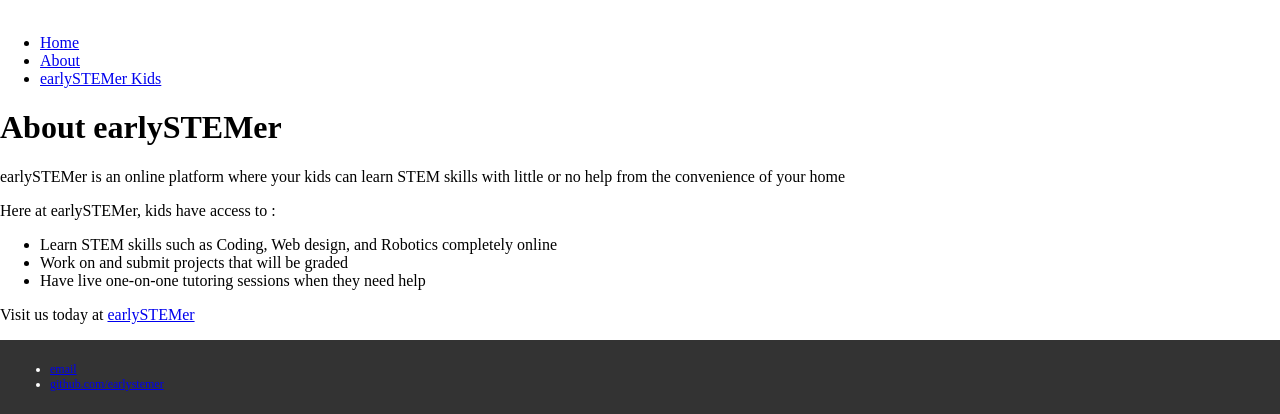
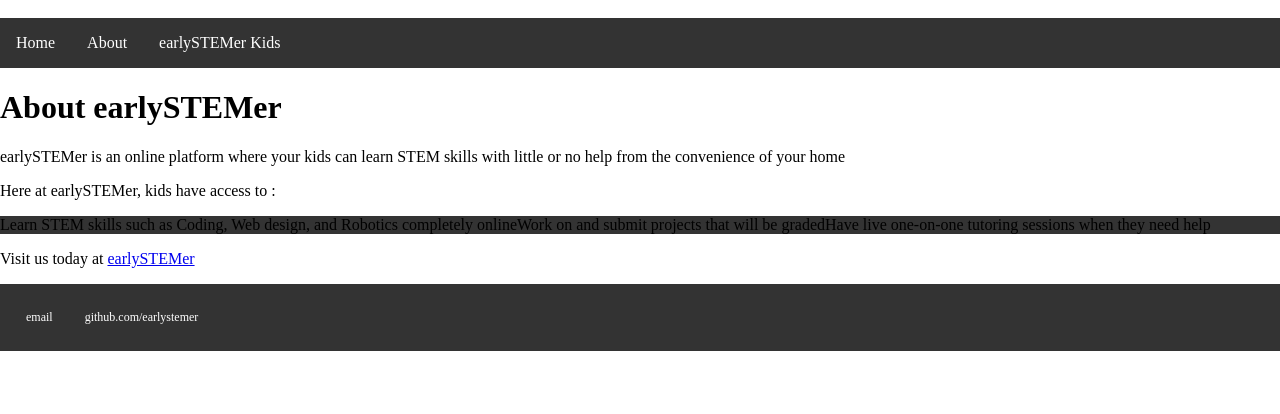
Before and after one commit to earlystemer/earlystemer.github.io, a plain HTML site: page about.html in a window 1280 px wide. Shown: the part 422-836 px from the top of the page. After the commit the page ends 800 px from the top, so only its background shows below. Drawn offline with Linux system fonts and the light colour scheme.

Commit message:
Update main.css

```diff
--- a/main.css
+++ b/main.css
@@ -19,26 +19,26 @@ footer {
   background-size: cover;
 }
 
-.menu {
-  float: center;
+ul {
+  list-style-type: none;
+  margin: 0;
+  padding: 0;
+  overflow: hidden;
+  background-color: #333333;
 }
-.menu ul {
-  list-style: none;
-  margin: 8px;
-  padding: 0
+
+li {
+  float: left;
 }
-.menu li {
-  display: inline-block;
-  padding: 0 20px;
+
+li a {
+  display: block;
+  color: white;
+  text-align: center;
+  padding: 16px;
+  text-decoration: none;
 }
-.menu a {
-  text-decoration: none;
-  color: #333;
-  text-transform: uppercase;
-  font-size: 14px;
-  font-weight: bold;
-  font-family: 'Lato';
+
+li a:hover {
+  background-color: #111111;
 }
-.menu a:hover {
-  text-decoration: underline;
-}
```
